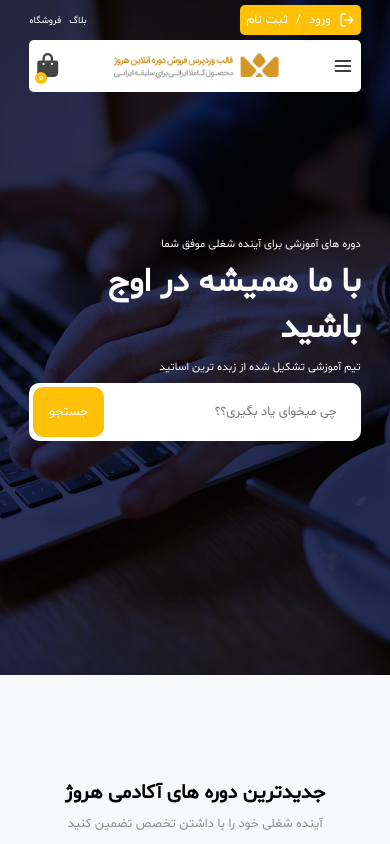
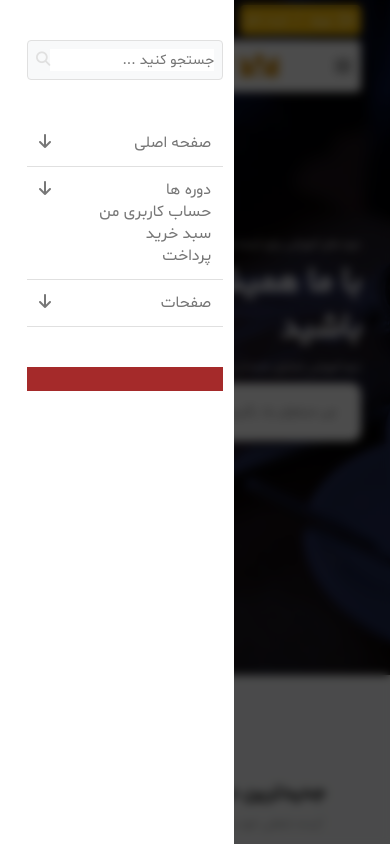
Before and after one commit to MehdiIlkhaniNasab/Herozh, a plain HTML site: page index.html in a window 390 px wide. Shown: the top 844 px of the page. Drawn offline with Linux system fonts and the light colour scheme; files whose address does not match are found by name.

Commit message:
add menu mobile

```diff
--- a/assest/styles/layouts/_header.css
+++ b/assest/styles/layouts/_header.css
@@ -386,6 +386,99 @@ header {
     cursor: pointer;
 }
 
+
+/* Mobile Menu */
+.menu-mobile{
+    width: 100%;
+    height: 100%;
+    position: fixed;
+    top: 0;
+    left: 0;
+    background-color: rgba(0, 0, 0, 0.7);
+    backdrop-filter: blur(5px);
+    z-index: 10;
+}
+
+.menu-mobile__wrapper{
+    padding: 5rem 0;
+    background-color: #fff;
+    width: 60%;
+    height: 100%;
+    margin-right: auto;
+    padding-left: 2rem;
+}
+
+
+.menu-mobile__content{
+    width: 90%;
+    margin:  0 auto;
+    display: flex;
+    justify-content:center;
+    align-items: center;
+    flex-direction: column;
+    gap: 4rem;
+}
+
+
+
+.menu-mobile__search{
+    width: 100%;
+    height: 5rem;
+    display: flex;
+    justify-content: space-between;
+    align-items: center;
+    border: 1px solid #e0e0e0;
+    color: #e0e0e0;
+    background-color: var(--light);
+    padding: 1rem;
+    border-radius: 4px;
+    font-size: 1.8rem;
+    transition: all 0.5s;
+}
+.menu-mobile__search:hover{
+    background-color: #fff;
+}
+
+.menu-mobile__search input{
+    width: 100%;
+    height: 100%;
+    outline: none;
+    border: none;
+
+}
+
+.menu-mobile__list{
+
+    width: 100%;
+    height: auto;
+    display: flex;
+    flex-direction: column;
+    padding: 1rem 0;
+    font-size: 2rem;
+}
+
+.menu-mobile__item{
+    padding: 1.5rem;
+    color: #777;
+    border-bottom: 1px solid #e0e0e0;
+    transition: all 0.5s;
+}
+.menu-mobile__item:hover{
+    background-color: #ececec;
+}
+
+.menu-mobile__link{
+    display: flex;
+    justify-content: space-between;
+    align-items: center;
+}
+
+.menu-mobile__icons{
+    width: 100%;
+    height: 3rem;
+    background-color: brown;
+}
+
  /* Responsive */
 @media only screen and (max-width: 75em) {
 
--- a/index.html
+++ b/index.html
@@ -15,7 +15,54 @@
     <title>قالب آموزشی هروزه</title>
 </head>
 
-<body dir="rtl" >
+<body dir="rtl">
+
+
+    <!-- Mobile Menu -->
+    <aside class="menu-mobile">
+        <div class="menu-mobile__wrapper">
+            <div class="menu-mobile__content">
+                <div class="menu-mobile__search">
+                    <input type="text" name="" id="" placeholder="جستجو کنید ...">
+                    <span>
+                        <i class="fa fa-search"></i>
+                    </span>
+                </div>
+                    <ul class="menu-mobile__list">
+                        <li class="menu-mobile__item">
+                            <a href="#" class="menu-mobile__link">
+                                <span>صفحه اصلی</span>
+                                <span><i class="fa fa-arrow-down"></i></span>
+                            </a>
+                        </li>
+                        <li class="menu-mobile__item">
+                            <a href="#" class="menu-mobile__link">
+                                <span>دوره ها</span>
+                                <span><i class="fa fa-arrow-down"></i></span>
+                            </a>
+                            <ul class="menu-mobile__submenu--list">
+                                <li class="menu-mobile__submenu--item">
+                                    <a href="login-register.html" class="">حساب کاربری من</a>
+                                </li>
+                                <li class="menu-mobile__submenu--item">
+                                    <a href="cart.html" class="">سبد خرید</a>
+                                </li>
+                                <li class="menu-mobile__submenu--item">
+                                    <a href="checkout.html" class="">پرداخت</a>
+                                </li>
+                            </ul>
+                        </li>
+                        <li class="menu-mobile__item">
+                            <a href="#" class="menu-mobile__link">
+                                <span>صفحات</span>
+                                <span><i class="fa fa-arrow-down"></i></span>
+                            </a>
+                        </li>
+                    </ul>
+                <div class="menu-mobile__icons"></div>
+            </div>
+        </div>
+    </aside>
     <!-- Header -->
     <header class="">
         <div class="u-container">
@@ -807,7 +854,7 @@
     </footer>
 
     <script src="assest/js/libraries/swiper.js"></script>
-    <script src="assest/js/app.js" ></script>
+    <script src="assest/js/app.js"></script>
 </body>
 
 </html>
```
